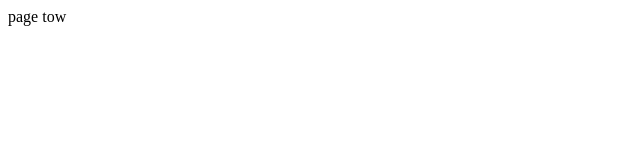
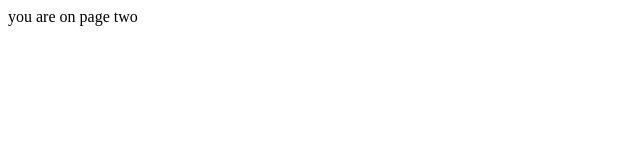
Before and after one commit to abolfazlroostaei/html_file, a plain HTML site: page page2.html in a window 1280 px wide. Shown: the full height of the page, 0-640 px from the left. Drawn offline with Linux system fonts and the light colour scheme.

Commit message:
commiting

```diff
--- a/page2.html
+++ b/page2.html
@@ -1,6 +1,6 @@
 <html>
 <body>
+you are on  page two
 
-  page tow
 </body>
 </html>
```
